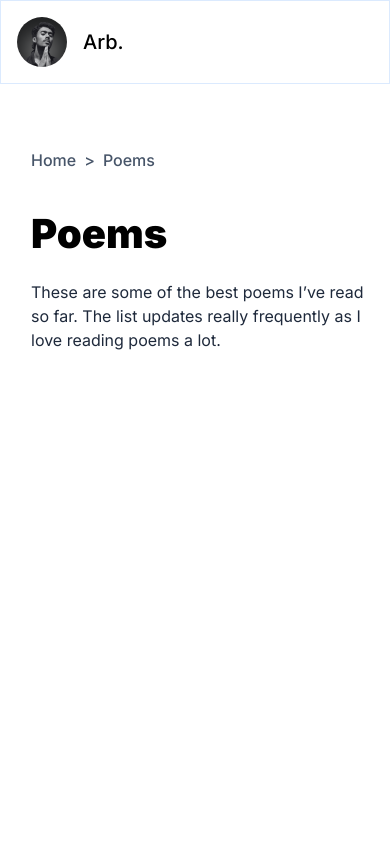
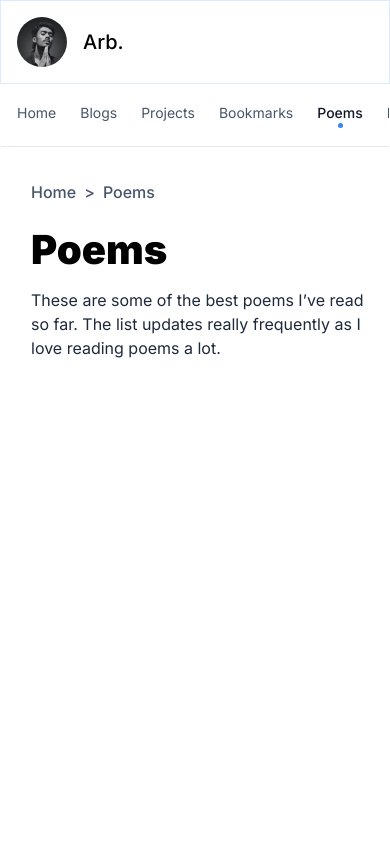
Before and after one commit to arbizen/portfolio, a Next.js app: page /poems in a window 390 px wide. Shown: the top 844 px of the page. Built offline with nearby package versions, Linux system fonts and the light colour scheme.

Commit message:
feat: add mobile nav

```diff
--- a/src/app/layout.tsx
+++ b/src/app/layout.tsx
@@ -24,7 +24,7 @@ export default async function RootLayout({
           attribute="class"
           disableTransitionOnChange
         >
-          <Header className="hidden sm:block rounded-none" />{' '}
+          <Header className="hidden sm:flex rounded-none" />{' '}
           {/* Mobile header */}
           <main className="flex flex-col p-16 bg-white sm:px-4 sm:pb-4 sm:pt-0 sm:overflow-x-hidden">
             <Header className="sm:hidden" />
--- a/src/components/shared/header-item.tsx
+++ b/src/components/shared/header-item.tsx
@@ -11,8 +11,8 @@ export default function HeaderItem({
   const pathname = usePathname();
   if (pathname === route) {
     return (
-      <div className="flex flex-col items-center">
-        <Link className="text-slate-900 font-medium" href={route}>
+      <div className="flex flex-col items-center sm:flex-auto">
+        <Link className="text-slate-900 font-medium sm:text-sm" href={route}>
           {name}
         </Link>
         <div className="h-[5px] w-[5px] rounded-full bg-blue-500 gap-1"></div>
@@ -20,7 +20,10 @@ export default function HeaderItem({
     );
   }
   return (
-    <Link className="text-slate-600" href={route}>
+    <Link
+      className="text-slate-600 sm:text-sm sm:flex-auto sm:flex sm:justify-center"
+      href={route}
+    >
       {name}
     </Link>
   );
--- a/src/components/shared/header.tsx
+++ b/src/components/shared/header.tsx
@@ -3,6 +3,7 @@ import Image from 'next/image';
 import Link from 'next/link';
 import HeaderItem from './header-item';
 import { cn } from '@/lib/utils';
+import MobileMenu from './mobile-menu';
 
 export default function Header({ className }: { className?: string }) {
   return (
@@ -29,6 +30,7 @@ export default function Header({ className }: { className?: string }) {
           <HeaderItem key={item.route} route={item.route} name={item.name} />
         ))}
       </menu>
+      <MobileMenu />
     </header>
   );
 }
--- /dev/null
+++ b/src/components/shared/mobile-menu.tsx
@@ -0,0 +1,18 @@
+import { Menu } from 'lucide-react';
+import HeaderItem from './header-item';
+import { headerItems } from '@/data/header';
+
+export default function MobileMenu() {
+  return (
+    <>
+      {/* <menu className="hidden gap-8 sm:flex hover:bg-slate-100 rounded-md p-2">
+        <Menu size={24} />
+      </menu> */}
+      <div className="hidden absolute top-[100%] h-[64px] left-0 w-full border-b border-slate-200 sm:flex items-start p-4 pt-5 gap-6 overflow-x-scroll">
+        {headerItems.map((item) => (
+          <HeaderItem key={item.route} route={item.route} name={item.name} />
+        ))}
+      </div>
+    </>
+  );
+}
--- a/src/components/shared/page-info-skeleton.tsx
+++ b/src/components/shared/page-info-skeleton.tsx
@@ -2,12 +2,12 @@ import React from 'react';
 import { Skeleton } from '../ui/skeleton';
 export default function PageInfoSkeleton() {
   return (
-    <div className="flex flex-col mt-16 pl-[60px] gap-8 max-w-[860px] sm:pl-[15px]">
+    <div className="flex flex-col my-16 pl-[60px] gap-8 max-w-[860px] sm:pl-[15px] sm:gap-4 sm:mt-24 sm:mb-8">
       <Skeleton className="h-4 w-[100px] rounded-md" />
-      <div className="flex flex-col gap-4">
-        <Skeleton className="h-4 w-[200px] rounded-md" />
+      <div className="flex flex-col gap-4 sm:gap-2">
+        <Skeleton className="h-8 w-[200px] rounded-md" />
         <div className="text-[20px] text-slate-800 leading-tight">
-          <Skeleton className="h-4 w-[860px] rounded-md" />
+          <Skeleton className="h-16 w-[860px] rounded-md" />
         </div>
       </div>
       <Skeleton className="h-4 w-[100px] rounded-md" />
--- a/src/components/shared/page-info.tsx
+++ b/src/components/shared/page-info.tsx
@@ -16,9 +16,9 @@ export default function PageInfo({
   itemsLength,
 }: PageInfoProps) {
   return (
-    <div className="flex flex-col my-16 pl-[60px] gap-8 max-w-[860px] sm:pl-[15px]">
+    <div className="flex flex-col my-16 pl-[60px] gap-8 max-w-[860px] sm:pl-[15px] sm:gap-4 sm:mt-24 sm:mb-8">
       <Breadcumb />
-      <div className="flex flex-col gap-4">
+      <div className="flex flex-col gap-4 sm:gap-2">
         <div className="flex gap-2 items-center">
           {header}
           {itemsLength !== undefined && (
```
